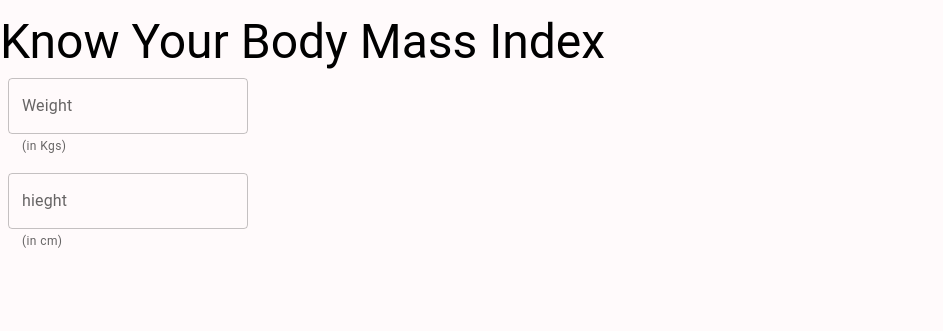
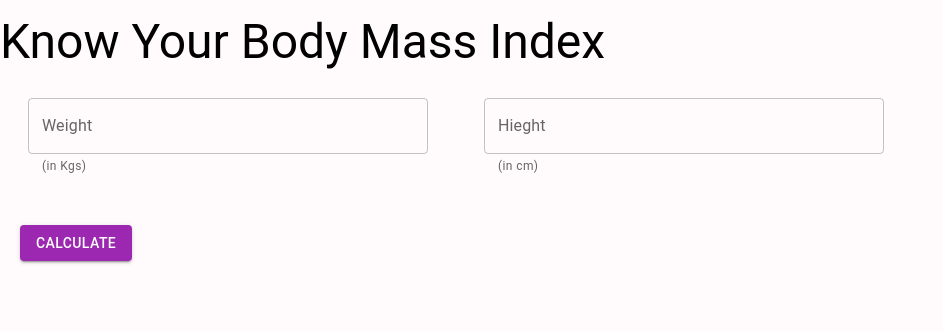
Before and after one commit to Ujjwalsharma7/Strength_Studio, a React (Create React App) app: page / in a window 1280 px wide. Shown: the part 1684-2015 px from the top of the page, without its empty margins (0-943 px from the left). Built offline with nearby package versions, Linux system fonts and the light colour scheme; no server answers.

Commit message:
Added Button to BMI form

```diff
--- a/src/components/BMIForm.js
+++ b/src/components/BMIForm.js
@@ -1,16 +1,23 @@
 import React from 'react'
-import { Box, TextField,  } from '@mui/material'
+import { Box, TextField, Stack, Button} from '@mui/material'
+
+
+
 const BMIForm = () => {
+
   return (
     <Box
       component="form"
       sx={{
-        '& .MuiTextField-root': { m: 1, width: '30ch' },
+        '& .MuiTextField-root': { m: 1, width: '50ch' },
       }}
       noValidate
       autoComplete="off"
     >
-      <div>
+     <Stack direction='row'>
+
+<Stack sx={{margin:'20px'}}>
+
 
         <TextField
          type='number'
@@ -21,20 +28,23 @@ const BMIForm = () => {
 
          color='error'
          />
-      </div>
-      <div>
+         </Stack>
+
+         <Stack sx={{margin:'20px'}}>
       <TextField
          type='number'
          id="hieght"
-          label="hieght"
+         label="Hieght"
          defaultValue=""
          helperText="(in cm)"
-
          color='error'
          />
-      </div>
+     </Stack>
 
 
+         </Stack>
+
+         <Button variant='contained' color='secondary' sx={{margin: '20px'}}>Calculate</Button>
     </Box>
   )
 }
```
Lines whose indentation alone changed are shown as unchanged.
